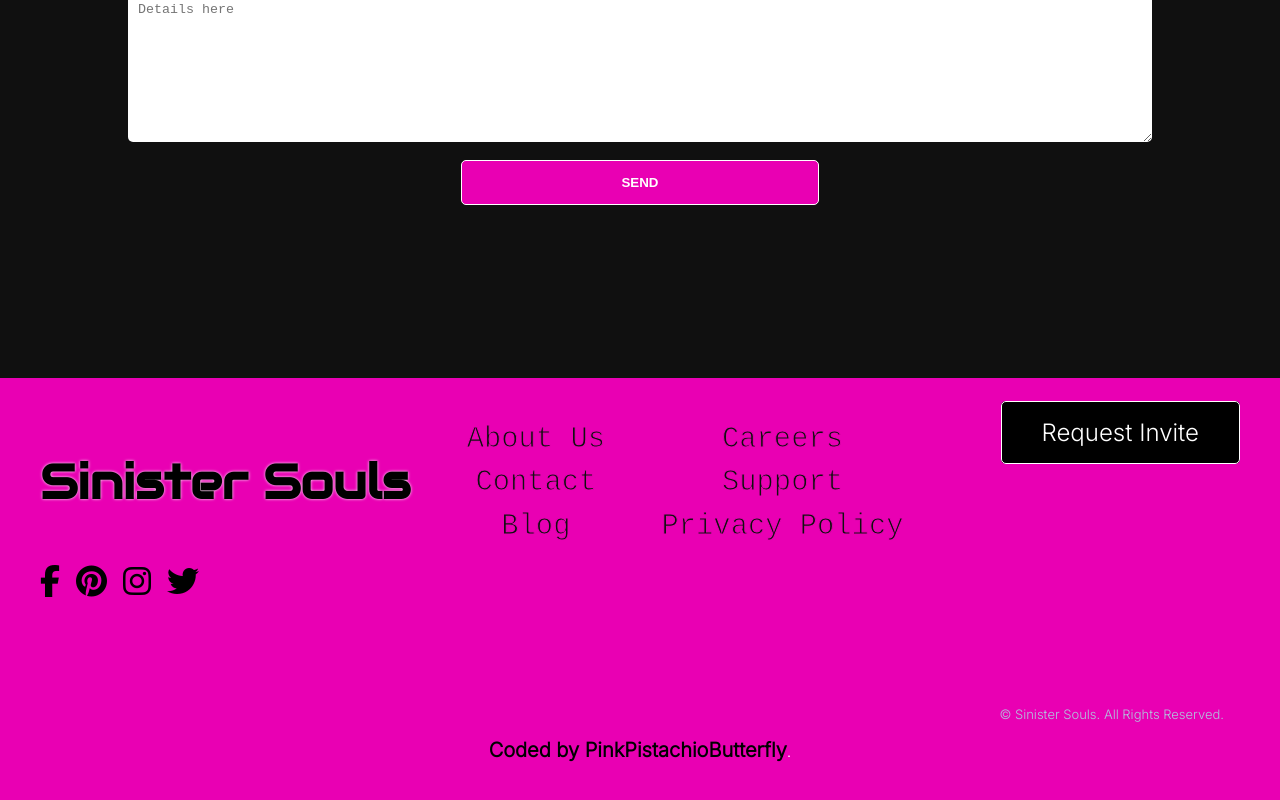
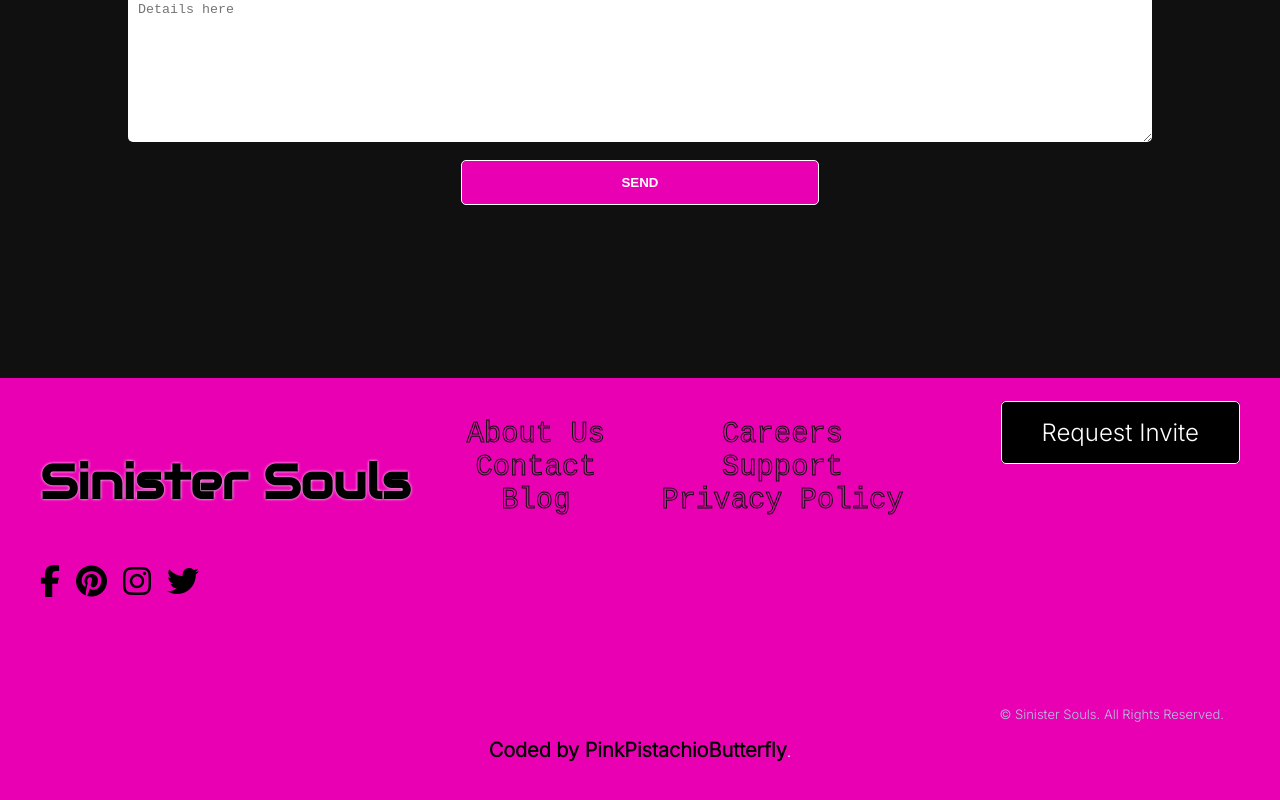
Before and after one commit to vm799/Synetic_sinistersouls, a React (Create React App) app in the folder synetic/: page / in a window 1280 px wide. Shown: the part 7620-8420 px from the top of the page. Built offline with nearby package versions, Linux system fonts and the light colour scheme; a web font is replaced by a local one.

Commit message:
footer btn

```diff
--- a/synetic/src/components/Footer/Footer.css
+++ b/synetic/src/components/Footer/Footer.css
@@ -146,10 +146,9 @@
 
 
   .footer__links a{
-    line-height: 1.5;
     -webkit-text-stroke-width: 1px;
-    -webkit-text-stroke-color: var(--clr-accent);
-    color: var(--clr-dark);
+    -webkit-text-stroke-color: var(--clr-dark);
+    color: var(--clr-accent);
     font-size: 1.8rem;
   }
   .footer__links a:hover {
```
